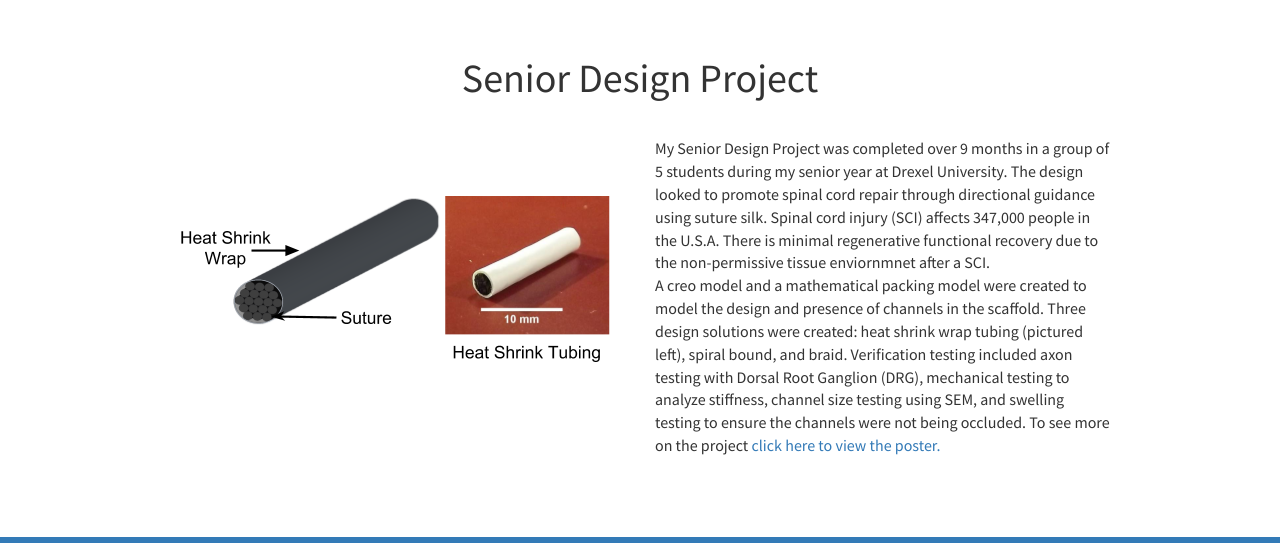
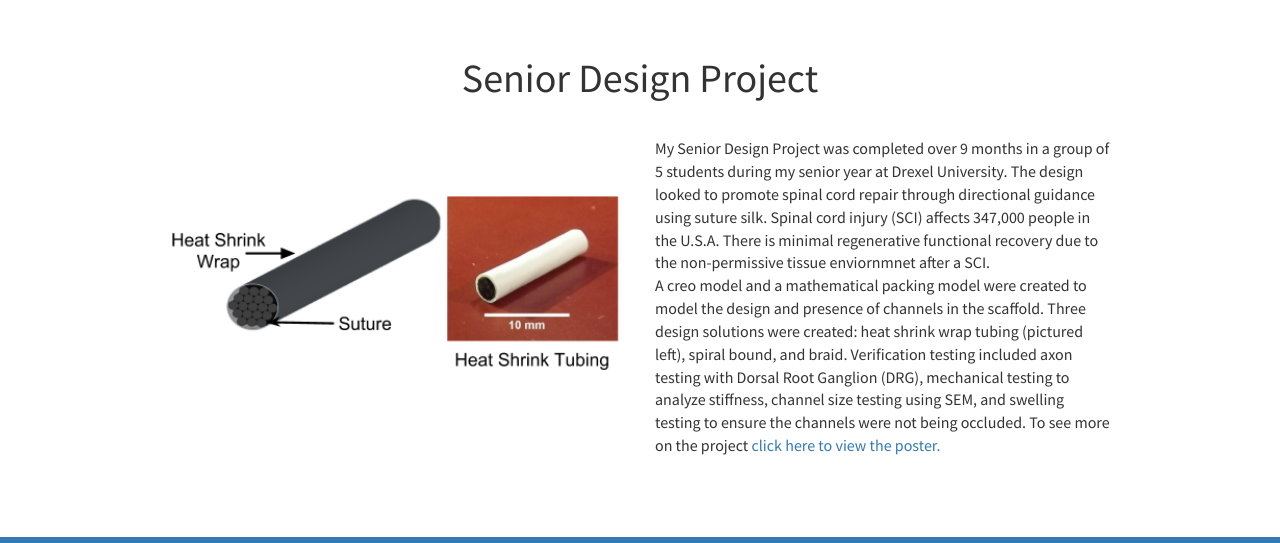
Before and after one commit to megandonohue94/megandonohue94.github.io, a plain HTML site: page index.html in a window 1280 px wide. Shown: the part 2114-2657 px from the top of the page. Drawn offline with Linux system fonts and the light colour scheme.

Commit message:
fixed image width

```diff
--- a/index.html
+++ b/index.html
@@ -290,7 +290,7 @@
     					<div class="col-md-6">
     						<div class="portfolio-item">
 
-    								<img style="padding-top: 50px" src="img/Picture2.png">
+    								<img style="padding-top: 50px; width: 100%" src="img/Picture2.png">
     							    						</div>
     					</div>
     					<div class="col-md-6">
```
